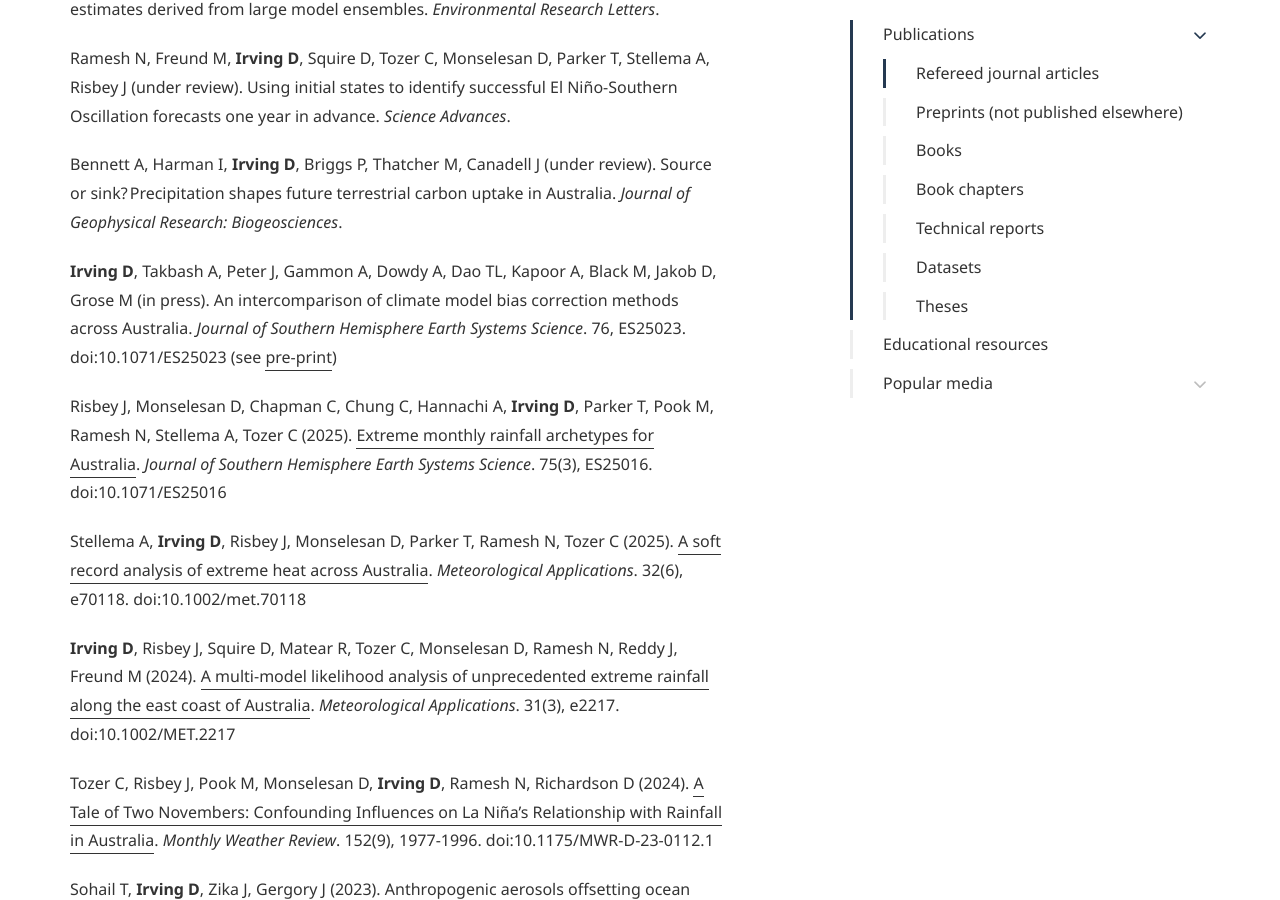
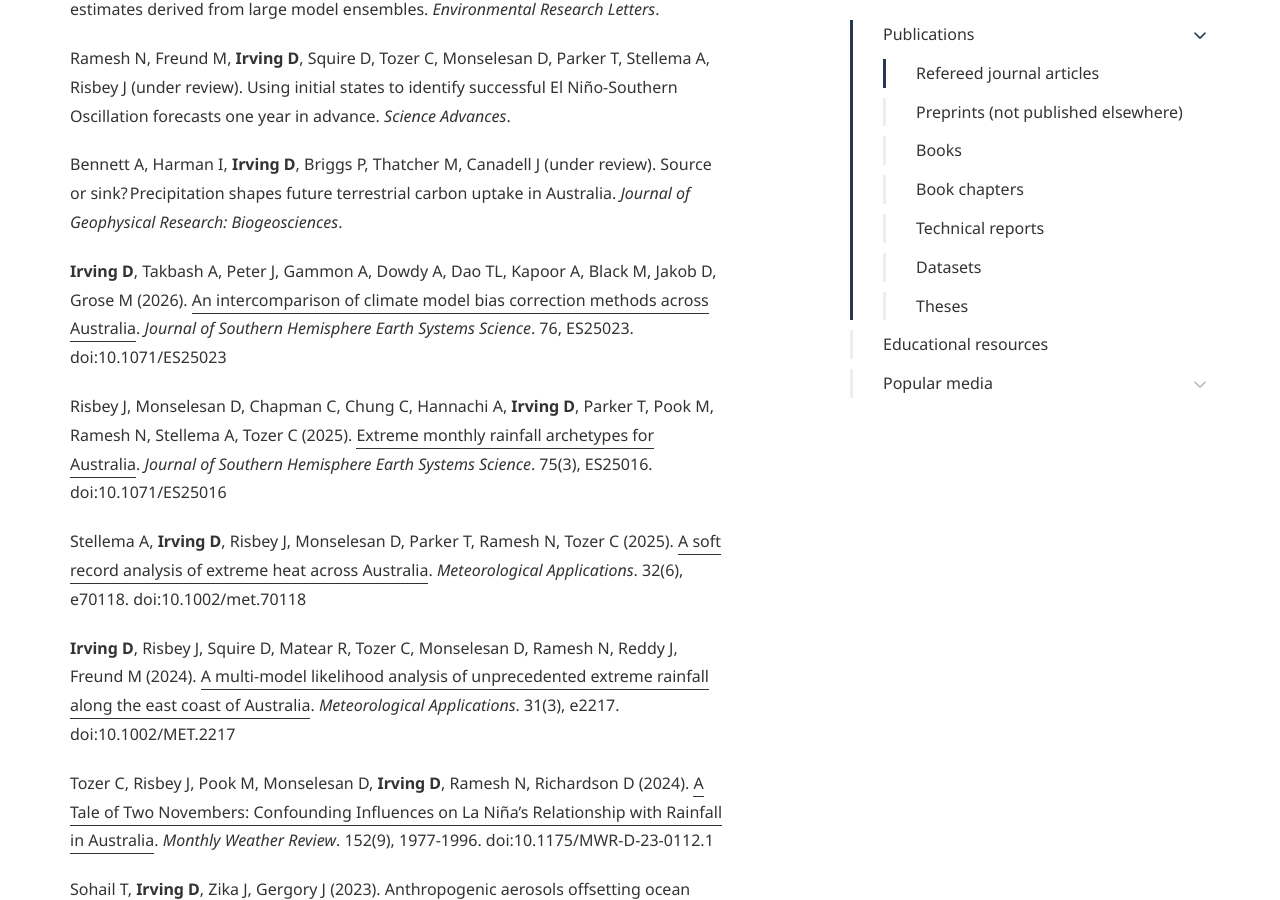
Before and after one commit to DamienIrving/damienirving.github.io, a Jekyll site: the page built from publications.md, in a window 1280 px wide and 900 px high, scrolled down 1119 px. Built offline with Jekyll 4.4.1, drawn with Linux system fonts in a browser that asks for light colours; some web fonts are replaced.

Commit message:
Update publications.md

```diff
--- a/publications.md
+++ b/publications.md
@@ -33,7 +33,7 @@ Ramesh N, Freund M, **Irving D**, Squire D, Tozer C, Monselesan D, Parker T, Ste
 
 Bennett A, Harman I, **Irving D**, Briggs P, Thatcher M, Canadell J (under review). Source or sink? Precipitation shapes future terrestrial carbon uptake in Australia. *Journal of Geophysical Research: Biogeosciences*.
 
-**Irving D**, Takbash A, Peter J, Gammon A, Dowdy A, Dao TL, Kapoor A, Black M, Jakob D, Grose M (in press). An intercomparison of climate model bias correction methods across Australia. *Journal of Southern Hemisphere Earth Systems Science*. 76, ES25023. doi:10.1071/ES25023 (see [pre-print](https://github.com/AusClimateService/npcp/blob/master/reports/phase1/phase1_report.md))
+**Irving D**, Takbash A, Peter J, Gammon A, Dowdy A, Dao TL, Kapoor A, Black M, Jakob D, Grose M (2026). [An intercomparison of climate model bias correction methods across Australia](https://doi.org/10.1071/ES25023). *Journal of Southern Hemisphere Earth Systems Science*. 76, ES25023. doi:10.1071/ES25023
 
 Risbey J, Monselesan D, Chapman C, Chung C, Hannachi A, **Irving D**, Parker T, Pook M, Ramesh N, Stellema A, Tozer C (2025). [Extreme monthly rainfall archetypes for Australia](https://doi.org/10.1071/ES25016). *Journal of Southern Hemisphere Earth Systems Science*. 75(3), ES25016. doi:10.1071/ES25016
 
```
